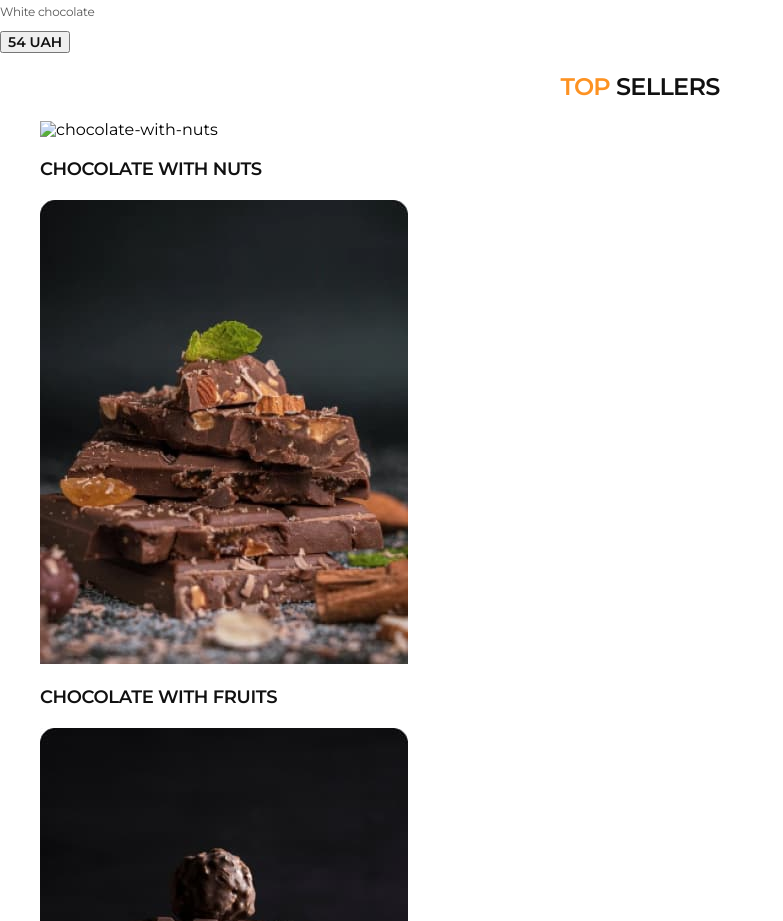
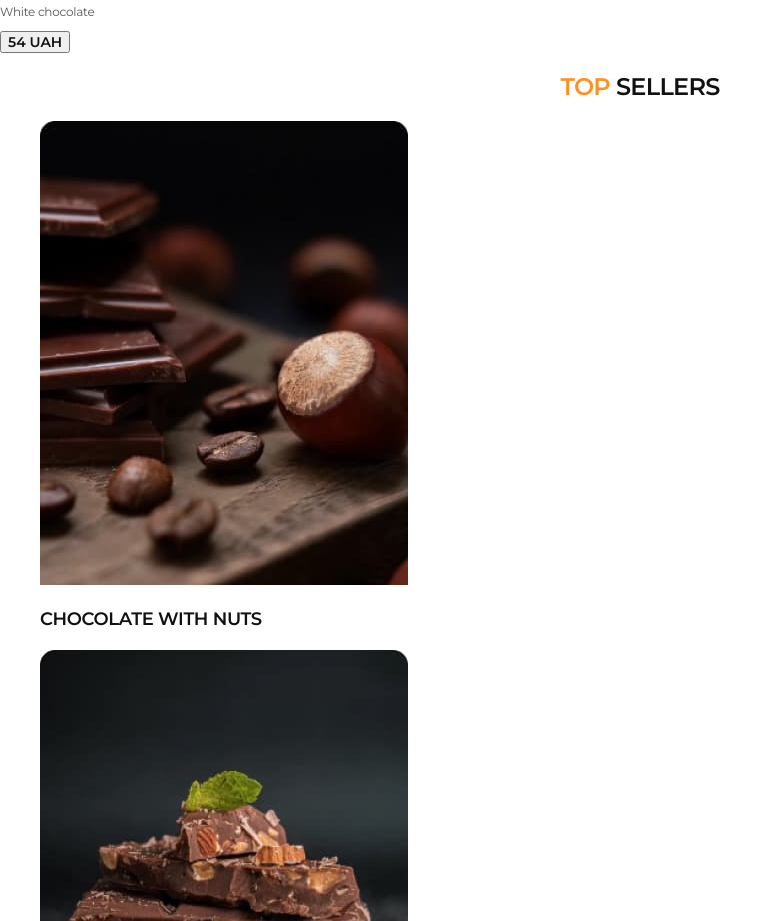
Before and after one commit to Lu1bota/additional-task-hw-02, a plain HTML site: page index.html in a window 1280 px wide. Shown: the part 5860-6781 px from the top of the page, without its empty margins (0-783 px from the left). Drawn offline with nearby package versions, Linux system fonts and the light colour scheme; the site is published under a folder, as on GitHub Pages, so addresses that start at the root find nothing.

Commit message:
Initial commit

```diff
--- a/index.html
+++ b/index.html
@@ -327,7 +327,7 @@
         <ul class="top-seller-list">
           <li class="top-seller-list-item">
             <img
-              src="/images/chocolate-with-nuts.jpg"
+              src="./images/chocolate-with-nuts.jpg"
               alt="chocolate-with-nuts"
               width="368"
             />
```
